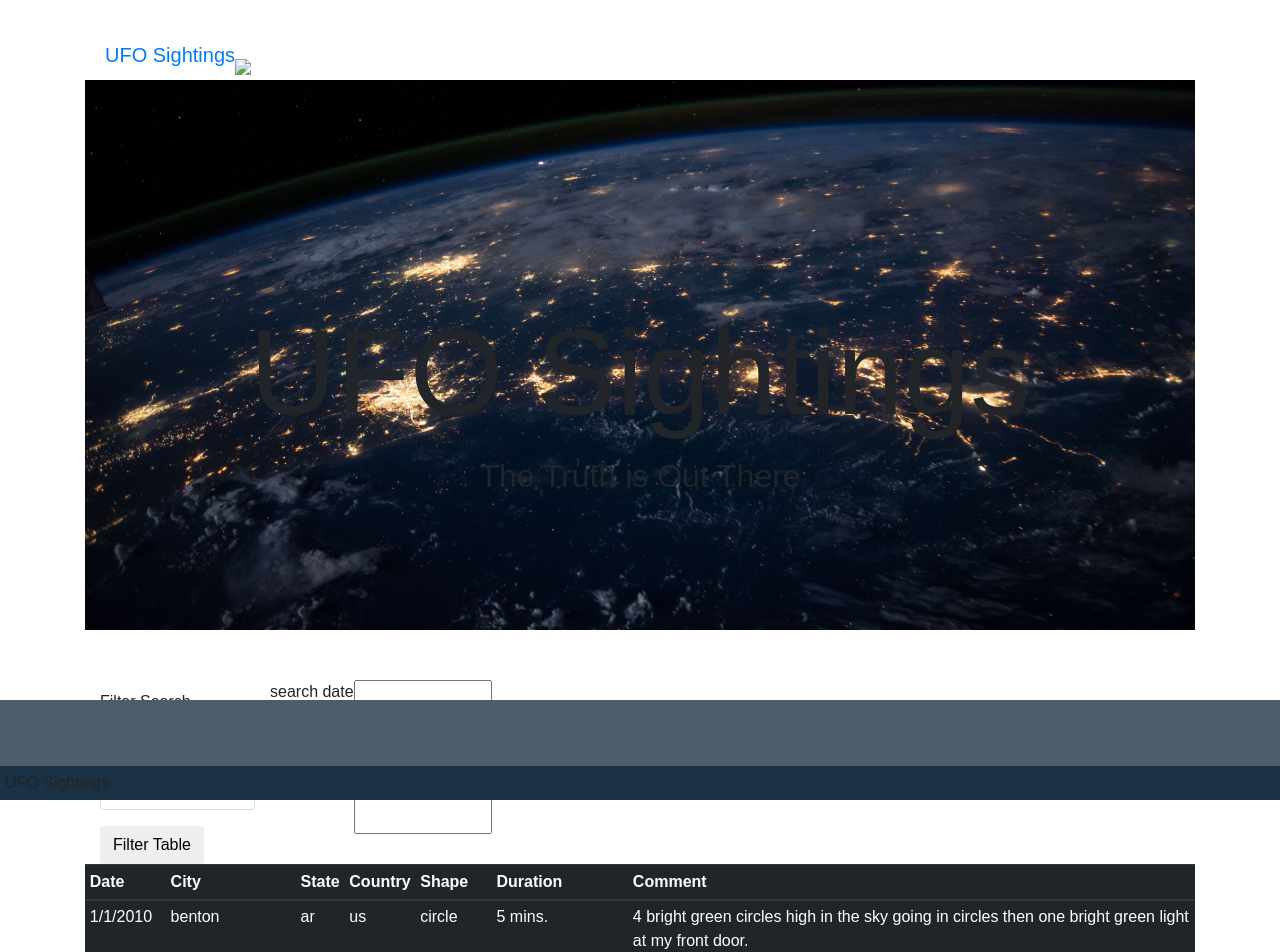
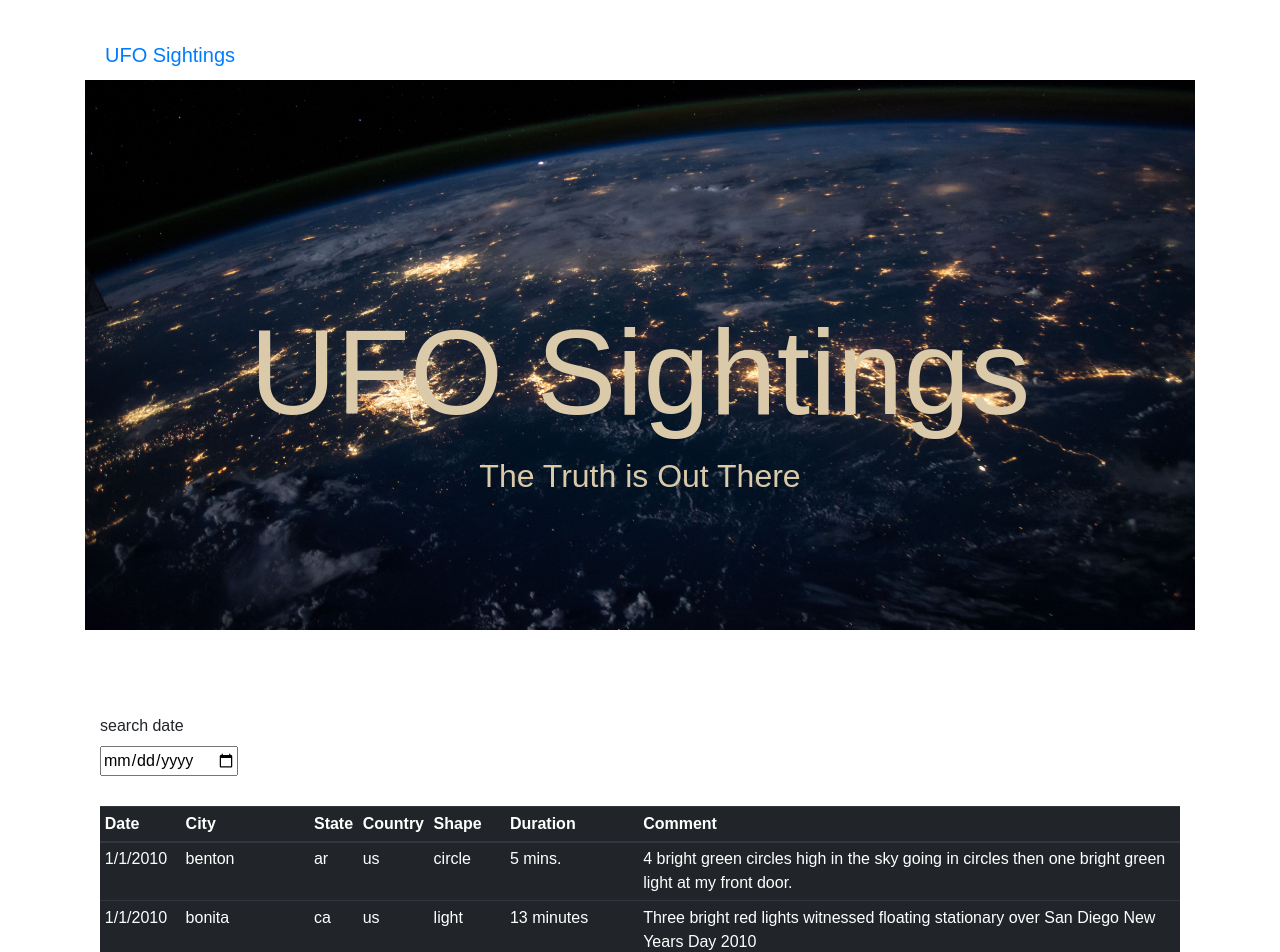
Before and after one commit to frazak30/javascript-challenge, a plain HTML site: page UFO-level-1/index.html in a window 1280 px wide. Shown: the top 952 px of the page. Drawn offline with nearby package versions, Linux system fonts and the light colour scheme.

Commit message:
some changes

```diff
--- a/UFO-level-1/index.html
+++ b/UFO-level-1/index.html
@@ -16,7 +16,7 @@
             <div class="container-fluid">
               <div class="navbar-header">
                 <a class="navbar-brand" href="index.html">UFO Sightings
-                  <img class="nav-ufo" src="static/css/images/ufo.svg">
+                  <img class="nav-ufo" src="./static/images/ufo.svg">
                 </a>
               </div>
             </div>
@@ -30,24 +30,12 @@
               <div class="col-md-2">
                 <aside class="filters">
                   <div class="panel panel-default">
-                    <div class="panel-heading">Filter Search</div>
-                    <div class="panel-body">
-                      <form>
-                        <div class="form-group">
-                          <ul class="list-group" id="filters">
-                            <li class="filter list-group-item">
-                              <label for="date">Enter a Date</label>
-                              <input class="form-control" id="datetime" type="text" placeholder="1/11/2011">
-                            </li>
-                          </ul>
-                        </div>
-                        <button id="filter-btn" type="button" class="btn btn-default">Filter Table</button>
-                      </form>
-                    </div>
                   </div>
                 </aside>
               </div>
-        <label for="search-date">search date</label>
+            </div>
+            <br/>
+        <label for="search-date">search date</label> <br/>
         <input type="date" name="search-date" id="search-date"> <br/>
         <table class="table table-sm table table-sm table-dark" >
             <thead>
@@ -63,14 +51,13 @@
             </thead>
             <tbody></tbody>
         </table>
-      </div>
+        <footer class="footer">
+          <span class="bottom">UFO Sightings</span>
+        </footer>
+
      </div>
-   </div>
   </div>
-  <footer class="footer">
-    <span class="bottom">UFO Sightings</span>
-  </footer>
- </div>
+
  <script src="./static/js/data.js"></script>
  <script src="./static/js/app.js"></script>
 
--- a/UFO-level-1/static/css/main.css
+++ b/UFO-level-1/static/css/main.css
@@ -29,7 +29,7 @@
 
   /* The footer is positioned at the bottom of the page */
   .footer {
-    position: absolute;
+    /*position: absolute;*/
     right: 0;
     bottom: 0;
     left: 0;
@@ -39,7 +39,7 @@
 
   /* The code styles the text at the bottom of the footer */
   .footer > .bottom {
-    position: absolute;
+    /*position: absolute;*/
     right: 0;
     bottom: 0;
     left: 0;
@@ -58,7 +58,7 @@
     bottom: 5px;
     left: 150px;
     width: 35px;
-    color: white;
+    color: whitesmoke;
   }
 
   /* Adding styles to the aside and filter form */
@@ -117,6 +117,7 @@
     margin-top: 200px;
     font-size: 0.1rem;
     animation: title 1.2s forwards linear;
+    color: rgb(219, 202, 170);
   }
 
   .hero p {
@@ -124,6 +125,7 @@
     opacity: 0;
     animation: subtitle 1.2s forwards linear;
     animation-delay: 1.2s;
+    color: rgb(219, 202, 170);
   }
 
   /* input placeholder color changes */
--- a/UFO-level-1/static/js/app.js
+++ b/UFO-level-1/static/js/app.js
@@ -2,8 +2,6 @@
 var tbody = d3.select("tbody");
 
 // New data object with date format
-
-
 data.forEach((ufoTracking) => {
     var row = tbody.append('tr');
     Object.entries(ufoTracking).forEach(([key, value]) => {
```
Also changed, not shown: UFO-level-1/static/images/image1.png (added), UFO-level-1/static/images/image2.png (added).
